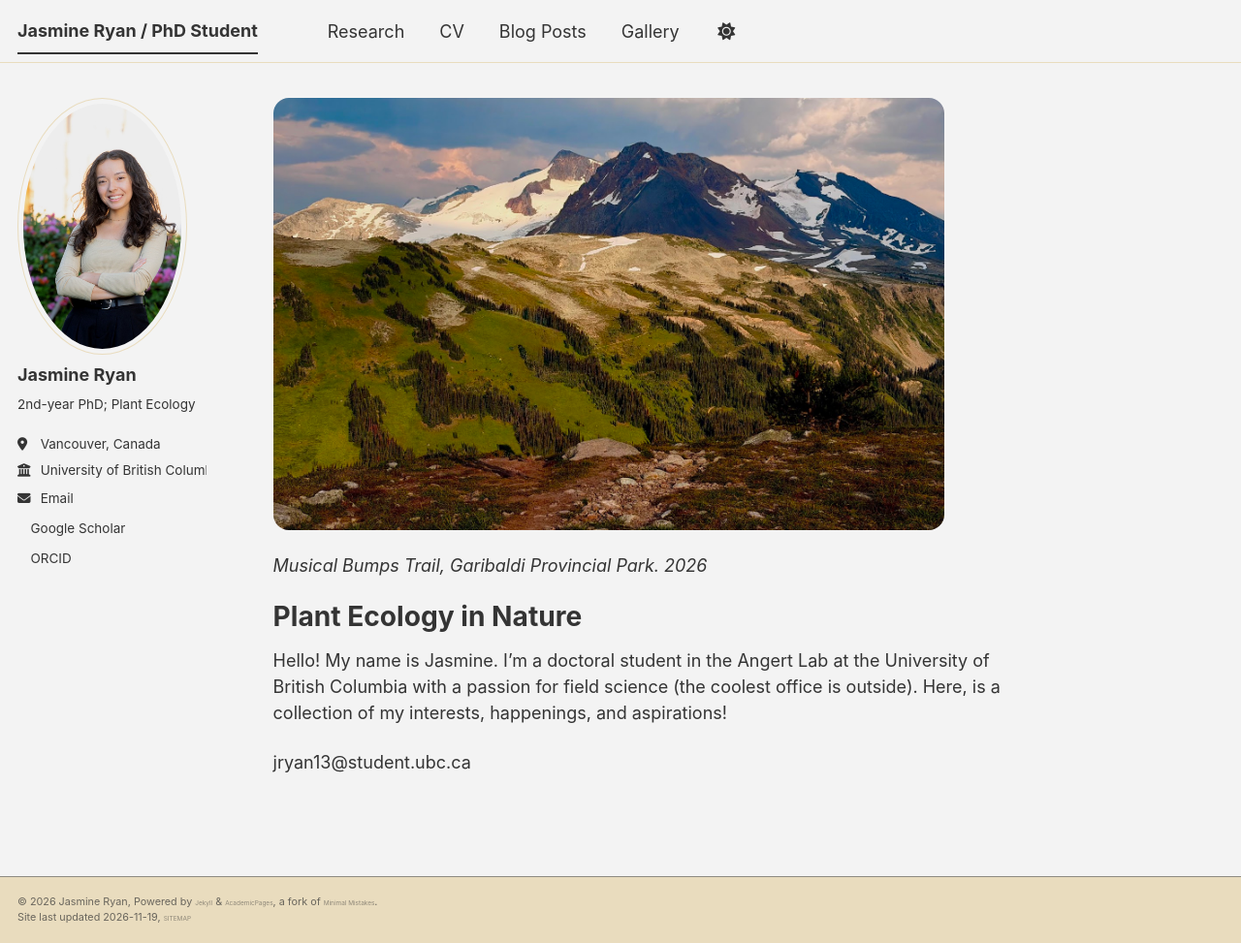
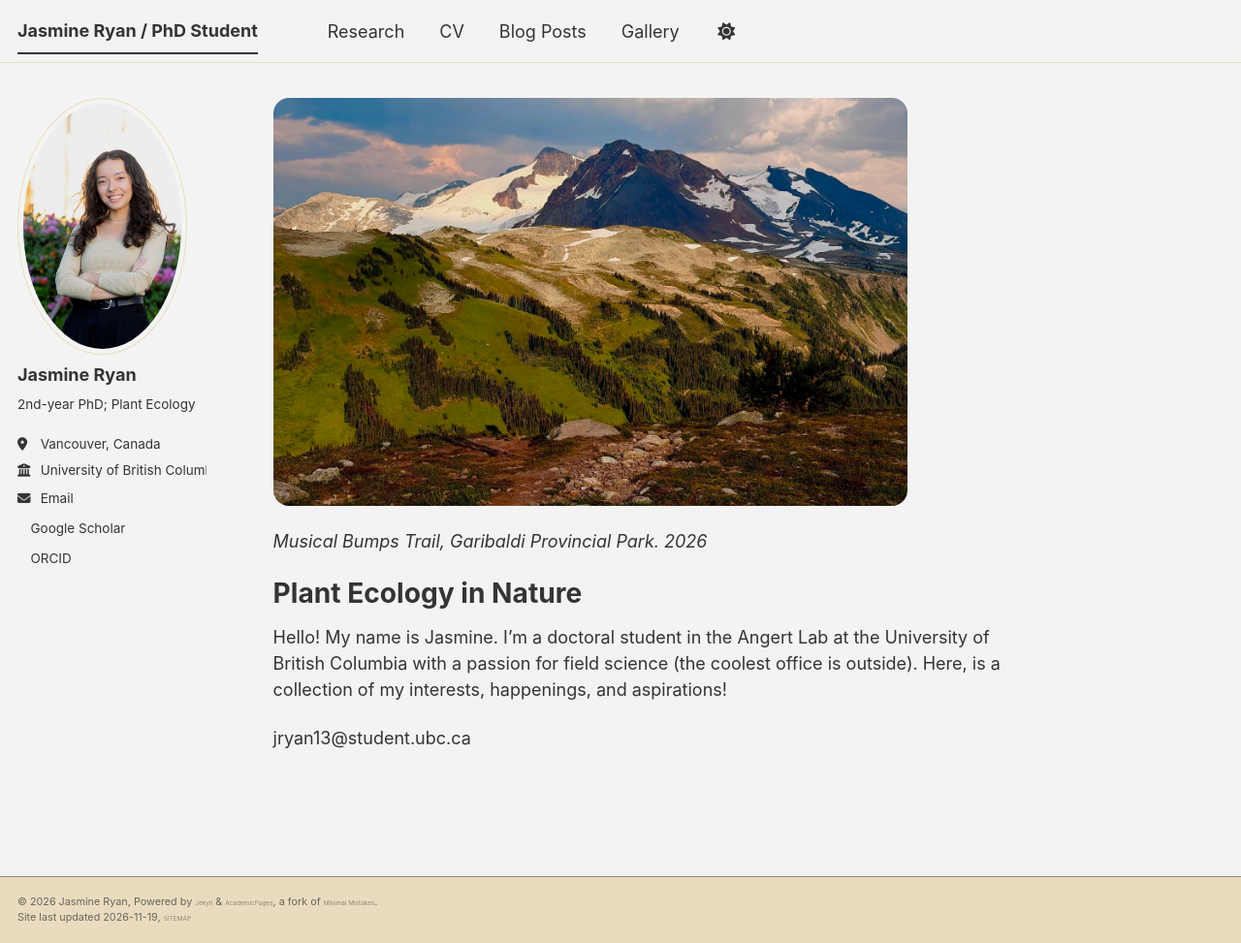
Before and after one commit to jasminexryan/jasminexryan.github.io, a Jekyll site: the page built from _pages/about.md, in a window 1280 px wide and 973 px high. Shown: the whole window at 97% size. Built offline with Jekyll 4.4.1, drawn with Linux system fonts in a browser that asks for light colours; a script bundle is joined from its source files by our own code; a style sheet for code colours, icons or effects is not loaded.

Commit message:
Update about.md

```diff
--- a/_pages/about.md
+++ b/_pages/about.md
@@ -6,7 +6,7 @@ redirect_from:
   - /about.html
 ---
 
-![Musical Bumps Trail, Garibaldi Provincial Park. 2026]({{ site.baseurl }}/images/musicalbumps_landscape.jpg){: style="border-radius:16px; width:90%;"}
+![Musical Bumps Trail, Garibaldi Provincial Park. 2026]({{ site.baseurl }}/images/musicalbumps_landscape.jpg){: style="border-radius:16px; width:85%;"}
 
 *Musical Bumps Trail, Garibaldi Provincial Park. 2026*
 
```
